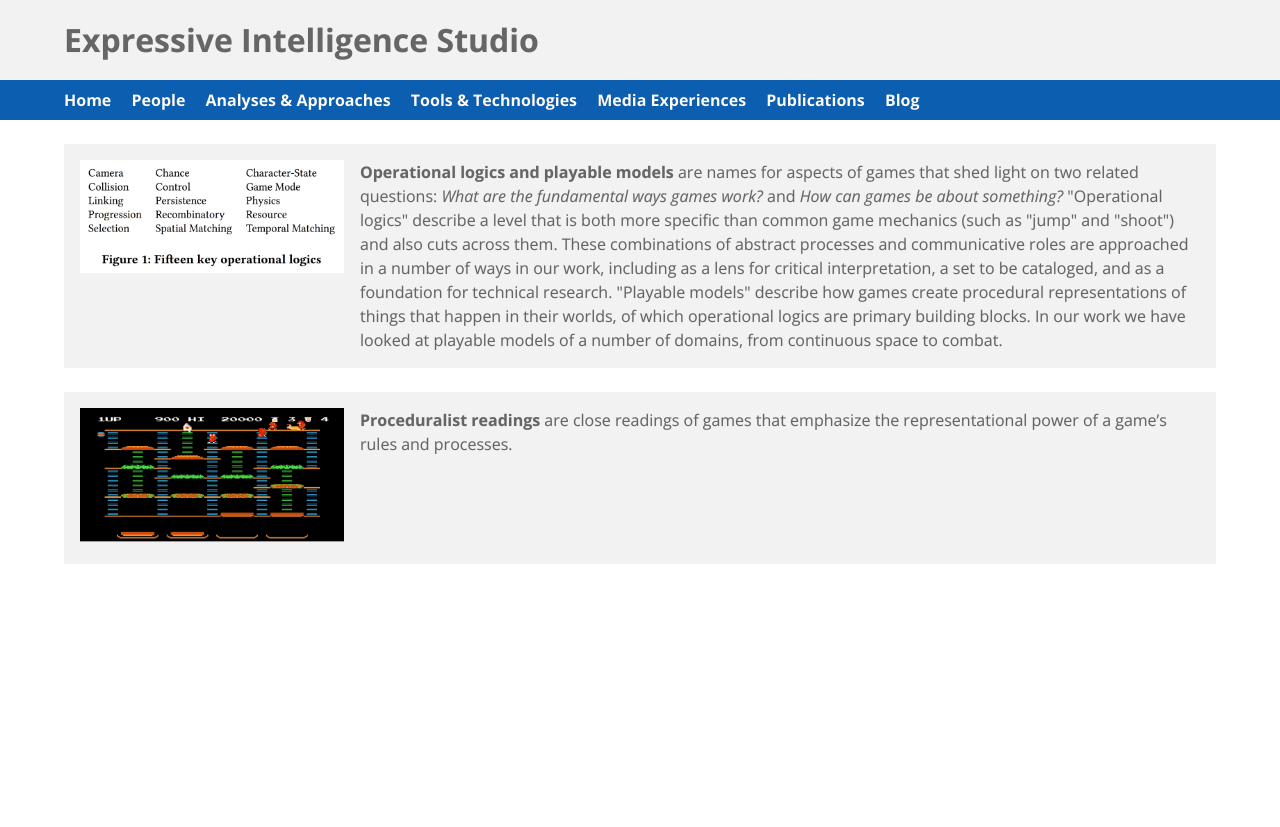
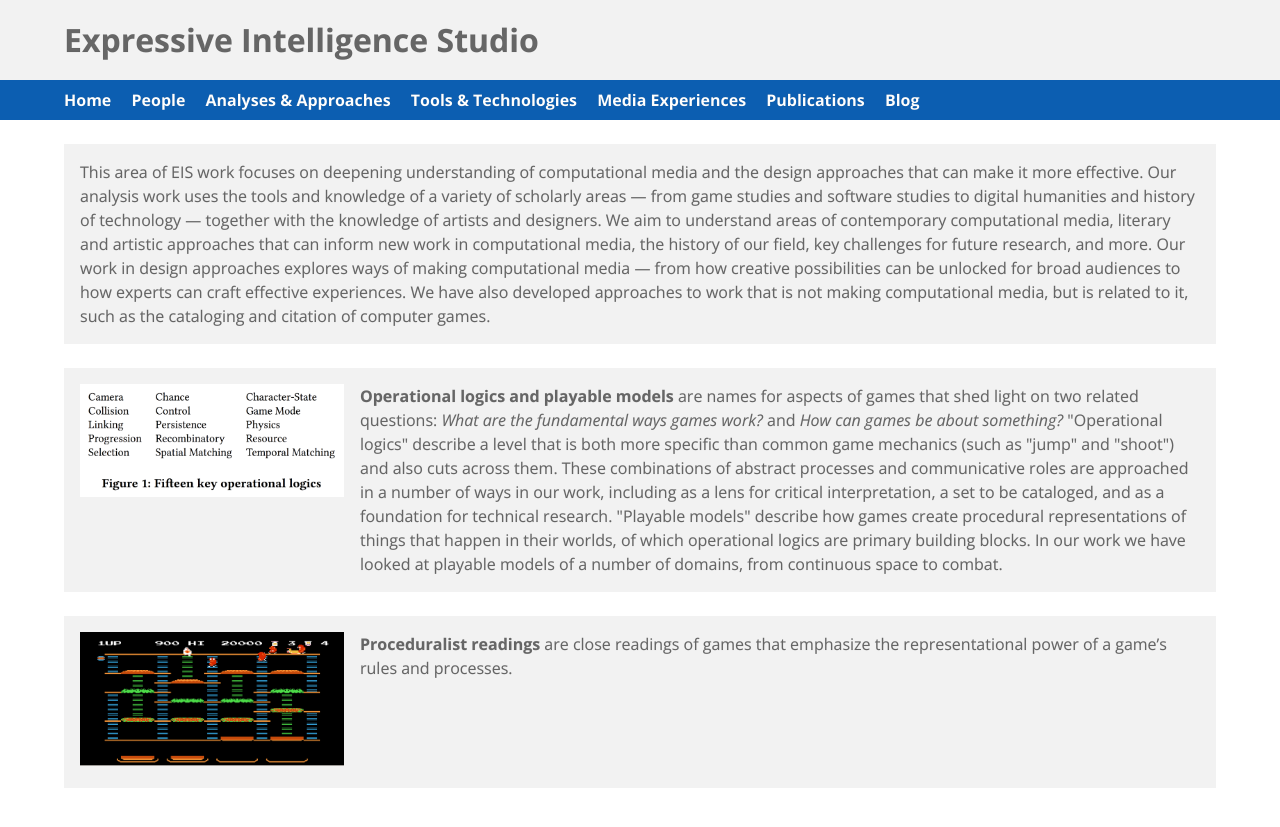
Before and after one commit to ExpressiveIntelligence/expressiveintelligence.github.io, a Jekyll site: the page built from analyses-and-approaches/index.html, in a window 1280 px wide. Shown: the top 827 px of the page. Built offline with Jekyll 4.4.1, drawn with Linux system fonts in a browser that asks for light colours.

Commit message:
Added the headers explaining the three research area categories. Also moved GameSage to tools and tech.

```diff
--- a/analyses-and-approaches/index.html
+++ b/analyses-and-approaches/index.html
@@ -1,6 +1,9 @@
 ---
 title: Analyses & Approaches
 ---
+<section>
+  <p>This area of EIS work focuses on deepening understanding of computational media and the design approaches that can make it more effective. Our analysis work uses the tools and knowledge of a variety of scholarly areas &mdash; from game studies and software studies to digital humanities and history of technology &mdash; together with the knowledge of artists and designers. We aim to understand areas of contemporary computational media, literary and artistic approaches that can inform new work in computational media, the history of our field, key challenges for future research, and more. Our work in design approaches explores ways of making computational media &mdash; from how creative possibilities can be unlocked for broad audiences to how experts can craft effective experiences. We have also developed approaches to work that is not making computational media, but is related to it, such as the cataloging and citation of computer games.</p>
+</section>
 <article class="project-card">
   <div class="thumbnail">
     <img src="/img/operational-logics.png" alt="List of fifteen key operational logics">
```
Also changed, not shown: media-experiences/index.html (+3 -9 lines), tools-and-technologies/index.html (+12 -0 lines), 1 other file.
